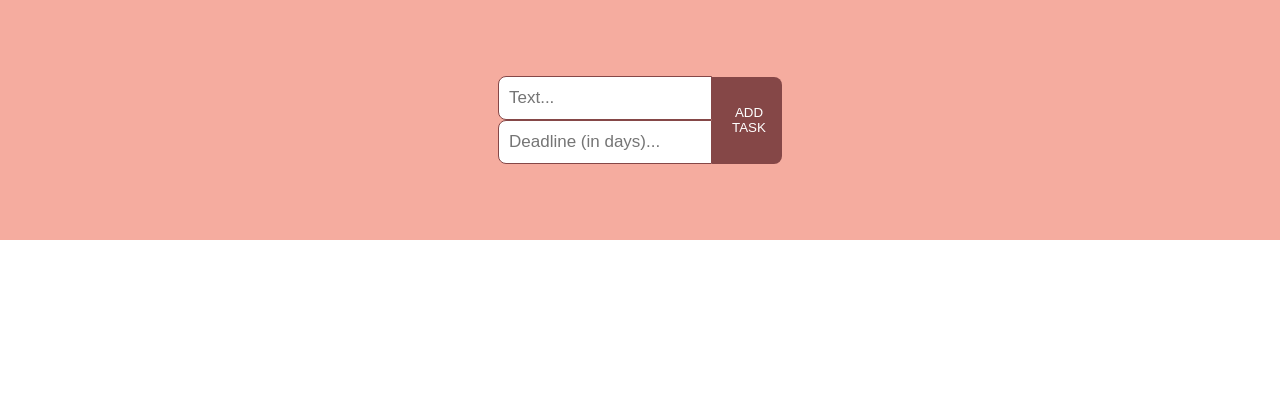
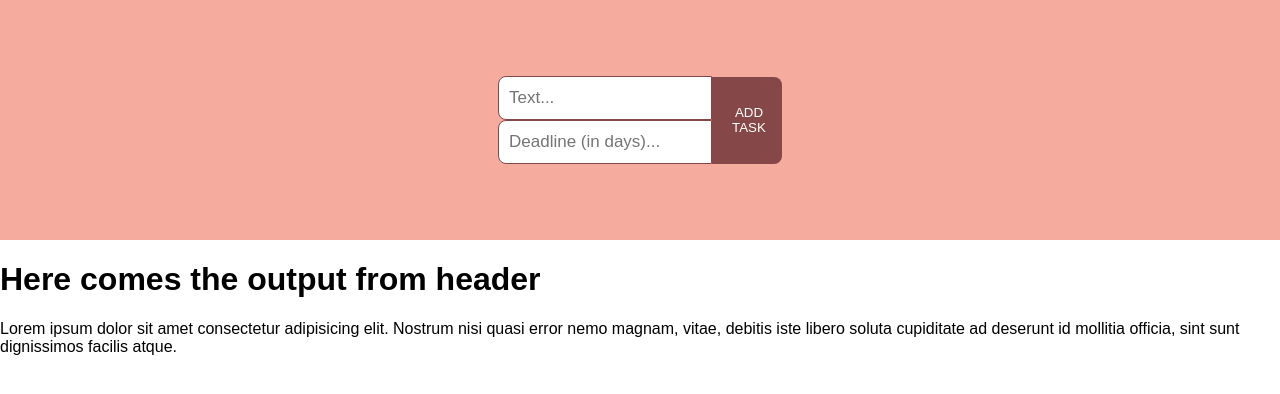
Before and after one commit to apkrauze/QuizApp, a React (Create React App) app: page / in a window 1280 px wide. Shown: the top 394 px of the page. Built offline with nearby package versions, Linux system fonts and the light colour scheme.

Commit message:
Some small changes in todo container

```diff
--- a/src/App.tsx
+++ b/src/App.tsx
@@ -32,7 +32,10 @@ const App: FC = () => {
         <button onClick={addTask}>ADD TASK</button>
       </div>
       <div className='todoList'>
-
+        <div className='todoContainer'>
+          <h1>Here comes the output from header</h1>
+          <p>Lorem ipsum dolor sit amet consectetur adipisicing elit. Nostrum nisi quasi error nemo magnam, vitae, debitis iste libero soluta cupiditate ad deserunt id mollitia officia, sint sunt dignissimos facilis atque.</p>
+        </div>
       </div>
     </div>
   );
```
